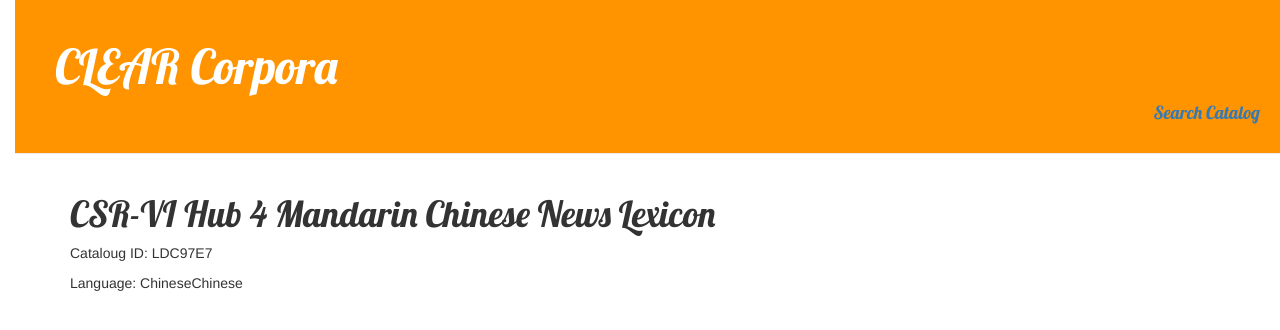
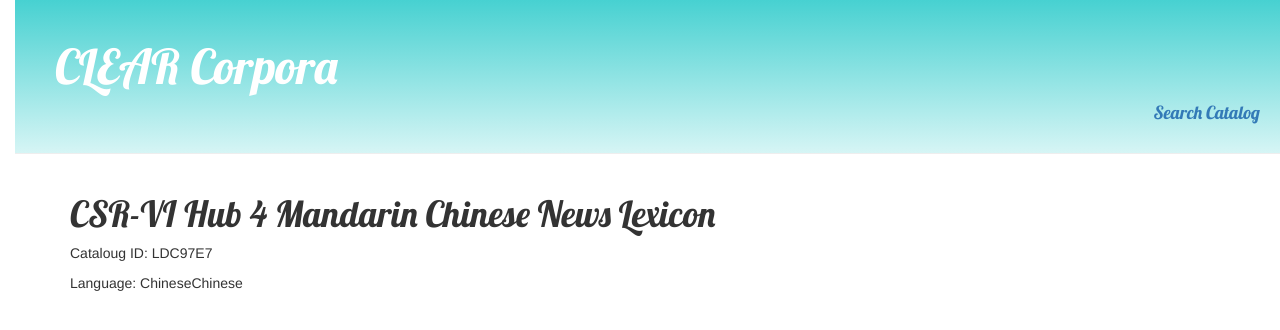
Before and after one commit to ghamzak/clearcorpora, a Django app: page /post/3/ in a window 1280 px wide. Shown: the top 330 px of the page. Run offline with Django 3.2, Linux system fonts and the light colour scheme; data comes from the database, SQL or seed files in the repository; some libraries are stand-ins or nearby versions.

Commit message:
modified css, header is now gradient turquiose

```diff
--- a/corpusbank/static/css/corpora.css
+++ b/corpusbank/static/css/corpora.css
@@ -1,8 +1,14 @@
 .page-header {
-    background-color: #ff9400;
+    background-color: #47d1d1;
     margin-top: 0;
     padding: 20px 20px 20px 40px;
-}
+    background: #47d1d1; /* For browsers that do not support gradients */
+    background: -webkit-linear-gradient(#47d1d1, #d6f5f5); /* For Safari 5.1 to 6.0 */
+    background: -o-linear-gradient(#47d1d1, #d6f5f5); /* For Opera 11.1 to 12.0 */
+    background: -moz-linear-gradient(#47d1d1, #d6f5f5); /* For Firefox 3.6 to 15 */
+    background: linear-gradient(#47d1d1, #d6f5f5);  /* Standard syntax (must be last) */
+ }
+
 
 .page-header h1, .page-header h1 a, .page-header h1 a:visited, .page-header h1 a:active {
     color: #ffffff;
--- a/corpusbank/templates/corpusbank/base.html
+++ b/corpusbank/templates/corpusbank/base.html
@@ -8,6 +8,7 @@
 		<link rel="stylesheet" href="//maxcdn.bootstrapcdn.com/bootstrap/3.2.0/css/bootstrap-theme.min.css">
 		<link rel="stylesheet" href="{% static 'css/corpora.css' %}">
 		<link href="//fonts.googleapis.com/css?family=Lobster&subset=latin,latin-ext" rel="stylesheet" type="text/css">
+
 		<script>
 			if (Spree === undefined) {
 			var Spree = {}
@@ -22,7 +23,7 @@
         <div class="page-header">
             <h1><a href="/">CLEAR Corpora</a></h1>
             <h4 align="right"><a href="/search-form/">Search Catalog</a></h4>
-
+            <!-- <img src="https://i.ytimg.com/vi/AHNAgyyXiOI/maxresdefault.jpg">-->
             {% if user.is_authenticated %}
     			<a href="{% url 'post_new' %}" class="top-menu"><span class="glyphicon glyphicon-plus"></span></a>
 			{% endif %}
```
